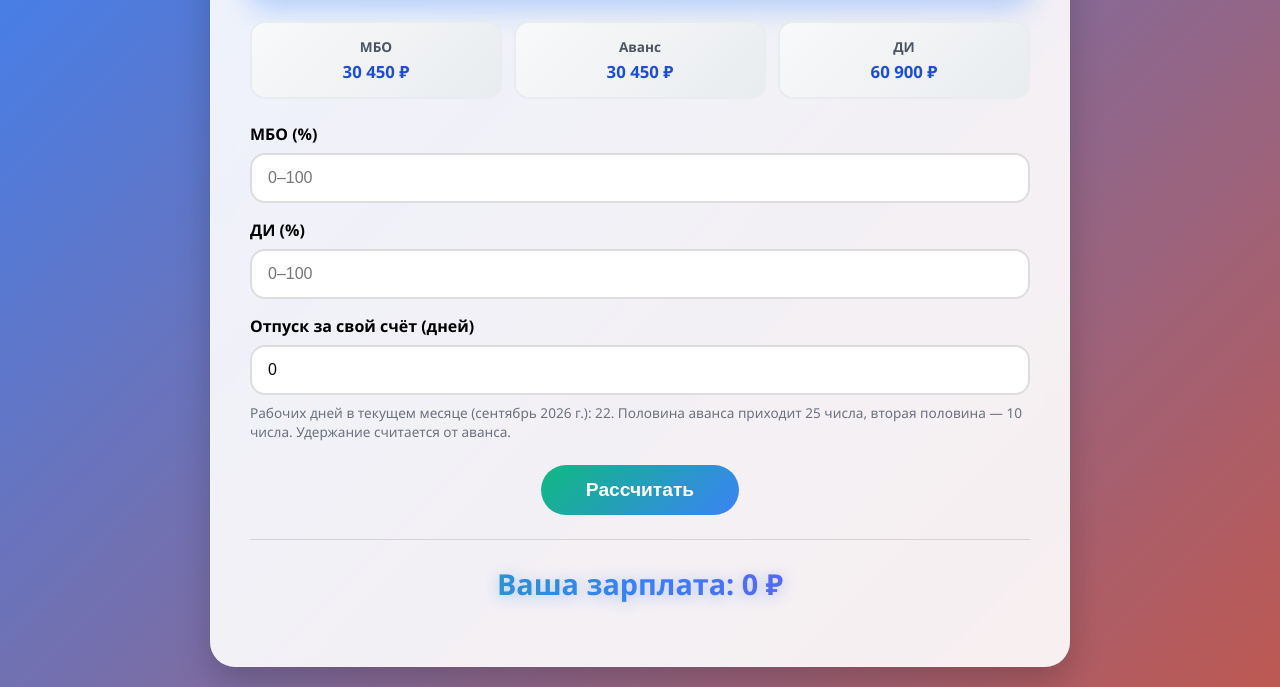
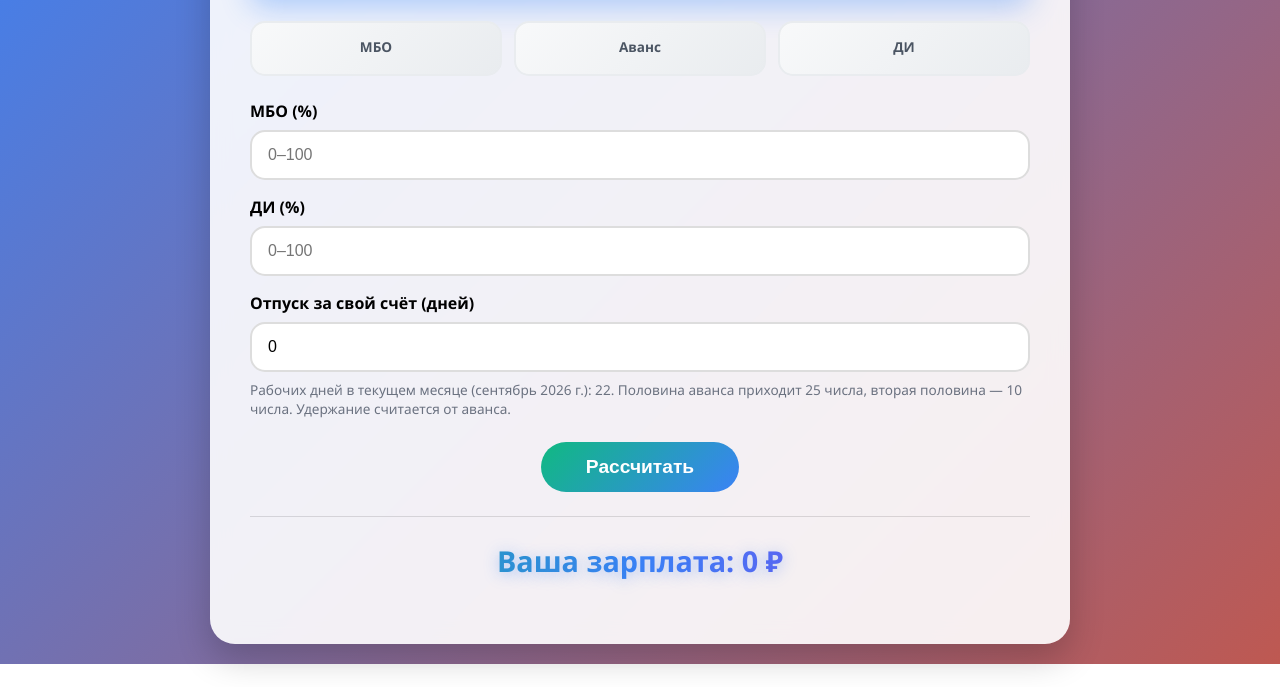
Before and after one commit to unfoldqa/salary, a plain HTML site: page index.html in a window 1280 px wide. Shown: the part 215-902 px from the top of the page. After the commit the page ends 879 px from the top, so only its background shows below. Drawn offline with Linux system fonts and the light colour scheme.

Commit message:
Remove amount values from amount cards
Removed amount values from the amount cards in index.html.

```diff
--- a/index.html
+++ b/index.html
@@ -21,15 +21,12 @@
       <div class="amounts">
         <div class="amount-card">
           <span class="amount-label">МБО</span>
-          <span class="amount-value">30 450 ₽</span>
         </div>
         <div class="amount-card">
           <span class="amount-label">Аванс</span>
-          <span class="amount-value">30 450 ₽</span>
         </div>
         <div class="amount-card">
           <span class="amount-label">ДИ</span>
-          <span class="amount-value">60 900 ₽</span>
         </div>
       </div>
 
```
